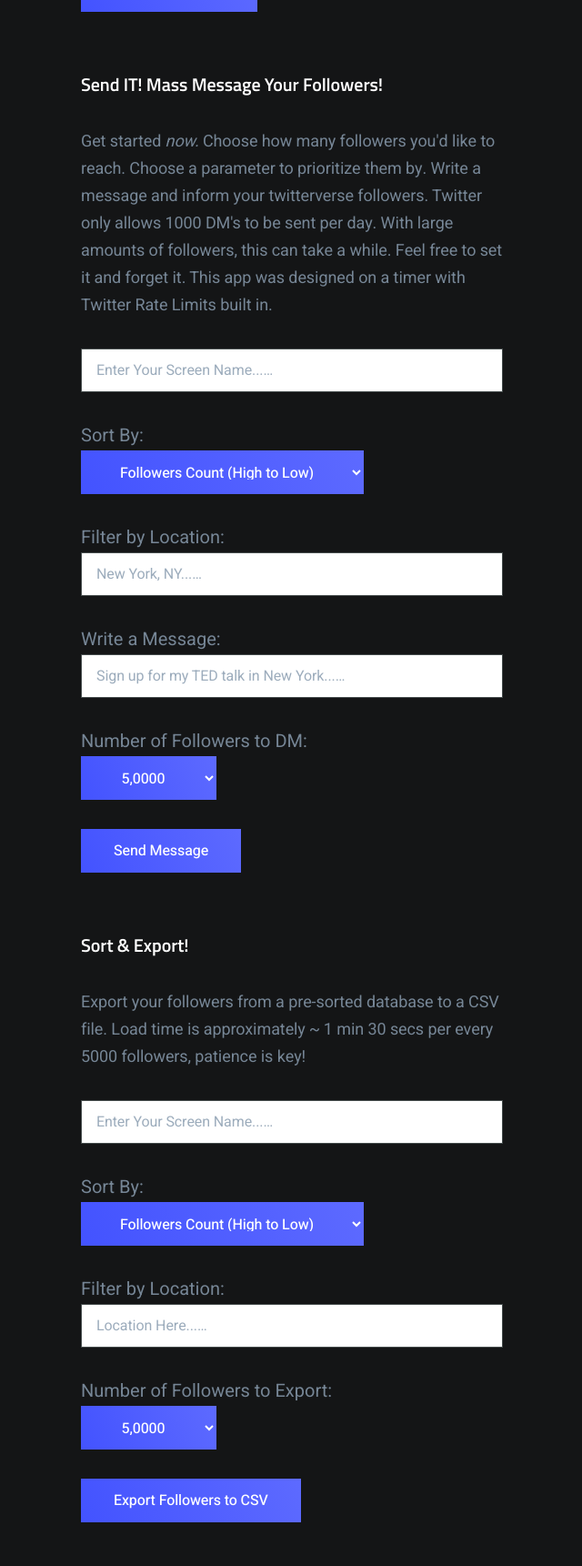
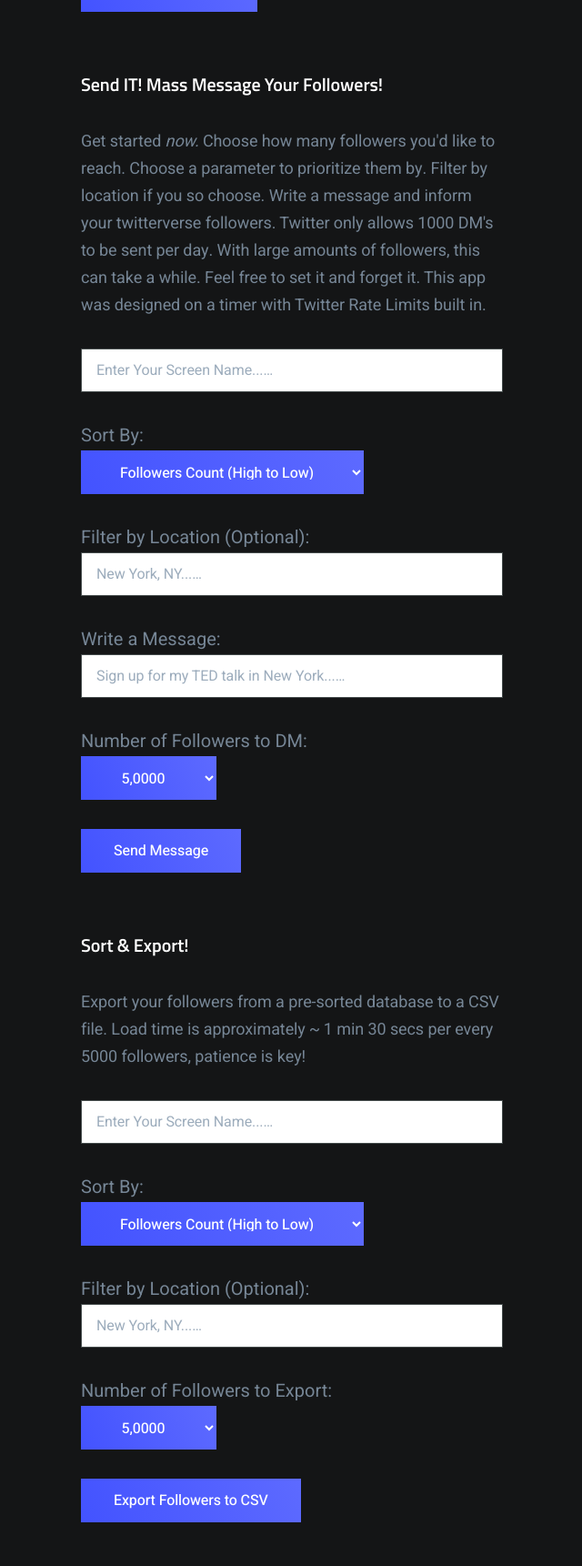
Before and after one commit to npgeorge/twitter-bounty, a Flask app: template app/templates/index.html in a window 1280 px wide. Shown: the part 697-2418 px from the top of the page at 91% size, without its empty margins (11-651 px from the left). Run offline with Flask 2, Linux system fonts and the light colour scheme; the template is opened without the code that fills it, so the values that code supplies are empty.

Commit message:
added procfile, fixed small errors in index file

```diff
--- a/app/templates/index.html
+++ b/app/templates/index.html
@@ -82,6 +82,7 @@
 							<h4 class="feature-title m-0">Send IT! Mass Message Your Followers!</h4><br/>
 							<p class="text-sm mb-0">
 								Get started <i>now.</i> Choose how many followers you'd like to reach. Choose a parameter to prioritize them by.
+								Filter by location if you so choose.
 								Write a message and inform your twitterverse followers. Twitter only allows 1000 DM's to be sent per day.
 								With large amounts of followers, this can take a while. Feel free to set it and forget it.
 								This app was designed on a timer with Twitter Rate Limits built in.
@@ -111,7 +112,7 @@
 								</div>
 							</div>
 							<br/>
-							<label>Filter by Location:</label>
+							<label>Filter by Location (Optional):</label>
 							<input class="input" type="text" name="location_message" placeholder="New York, NY...&hellip;">
 							<br/><br/>
 							<div class="hero-form field field-grouped is-revealing">
@@ -177,8 +178,8 @@
 								</div>
 							</div>
 							<br/>
-							<label>Filter by Location:</label>
-							<input class="input" type="text" name="location_param" placeholder="Location Here...&hellip;">
+							<label>Filter by Location (Optional):</label>
+							<input class="input" type="text" name="location_param" placeholder="New York, NY...&hellip;">
 							<br/>
 							<br/>
 							<div class="hero-form field field-grouped is-revealing">
```
Also changed, not shown: 1 other file.
